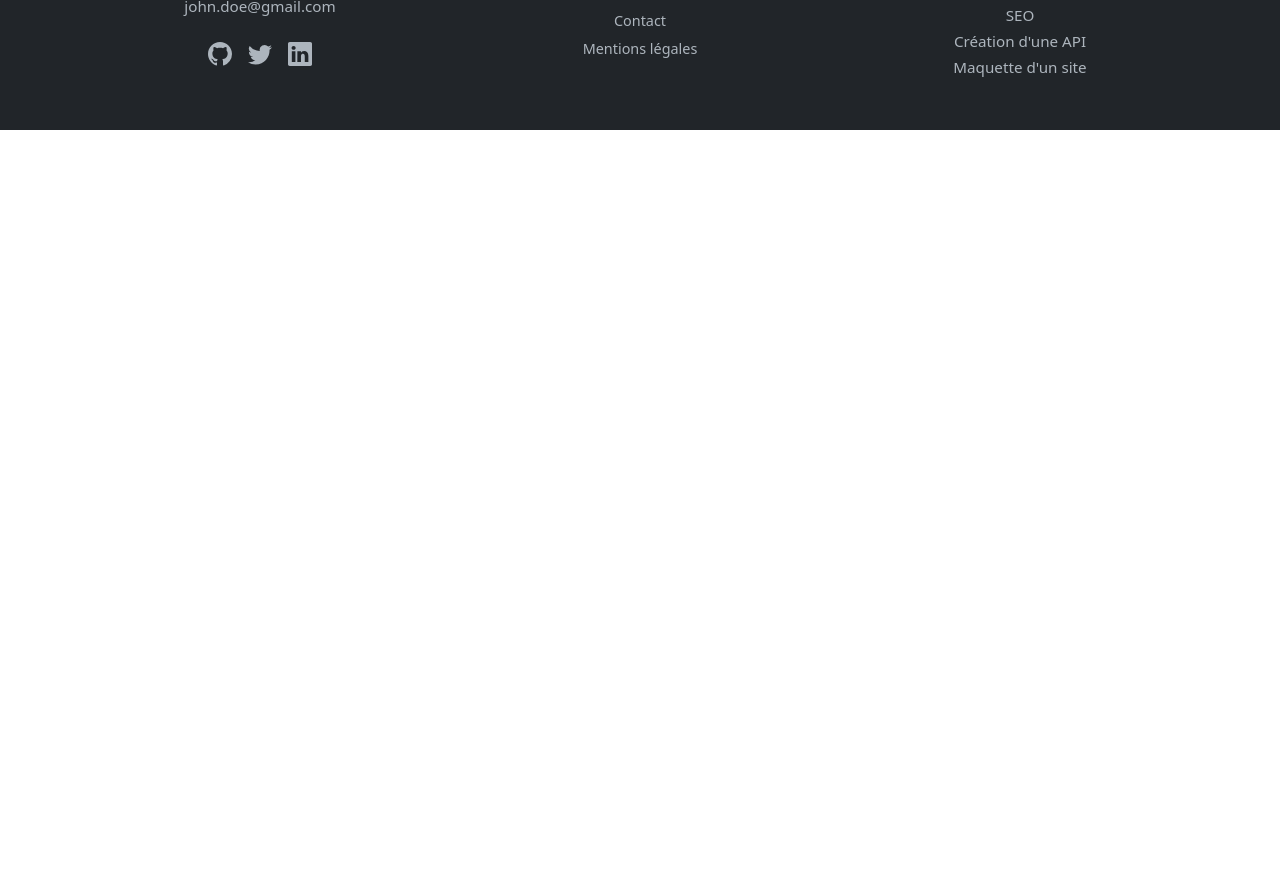
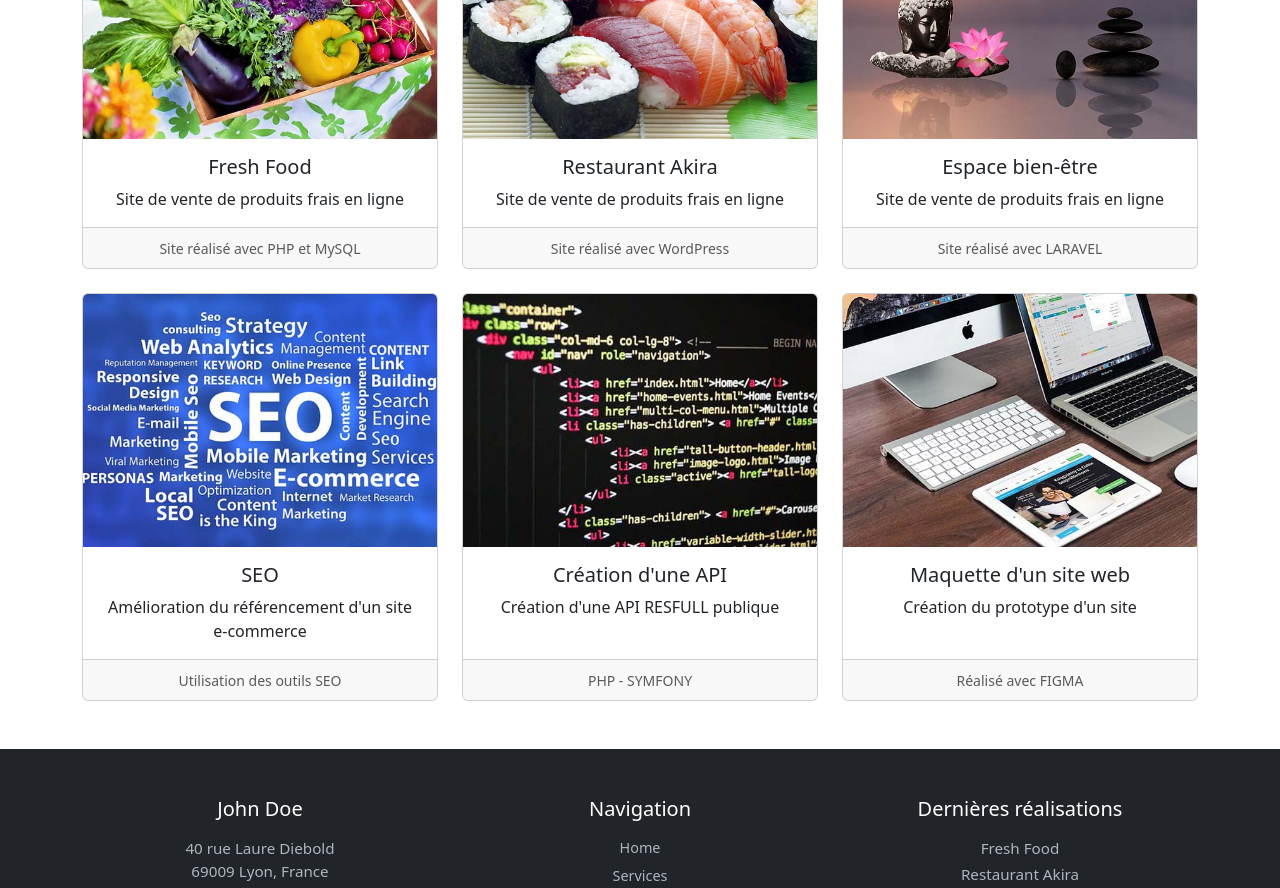
Before and after one commit to Khallas111/portfolioJonhDoe, a React (Create React App) app: page /achievements in a window 1280 px wide. Shown: the part 540-1428 px from the top of the page. Before the commit the page ends 800 px from the top, so only its background shows below. Built offline with nearby package versions, Linux system fonts and the light colour scheme.

Commit message:
Services
Créations des Cartes
Manque les boutons

```diff
--- /dev/null
+++ b/src/Components/CardsData.js
@@ -0,0 +1,47 @@
+import freshFood from "../assets/images/portfolio/fresh-food.jpg";
+import restaurantJaponais from "../assets/images/portfolio/restaurant-japonais.jpg";
+import espaceBienEtre from "../assets/images/portfolio/espace-bien-etre.jpg";
+import seo from "../assets/images/portfolio/seo.jpg";
+import coder from "../assets/images/portfolio/coder.jpg";
+import screens from "../assets/images/portfolio/screens.jpg";
+
+const cardsData = [
+  {
+    title: "Fresh Food",
+    text: "Site de vente de produits frais en ligne",
+    image: freshFood,
+    footer: "Site réalisé avec PHP et MySQL",
+  },
+  {
+    title: "Restaurant Akira",
+    text: "Site de vente de produits frais en ligne",
+    image: restaurantJaponais,
+    footer: "Site réalisé avec WordPress",
+  },
+  {
+    title: "Espace bien-être",
+    text: "Site de vente de produits frais en ligne",
+    image: espaceBienEtre,
+    footer: "Site réalisé avec LARAVEL",
+  },
+  {
+    title: "SEO",
+    text: "Amélioration du référencement d'un site e-commerce",
+    image: seo,
+    footer: "Utilisation des outils SEO",
+  },
+  {
+    title: "Création d'une API",
+    text: "Création d'une API RESFULL publique",
+    image: coder,
+    footer: "PHP - SYMFONY",
+  },
+  {
+    title: "Maquette d'un site web",
+    text: "Création du prototype d'un site",
+    image: screens,
+    footer: "Réalisé avec FIGMA",
+  },
+];
+
+export default cardsData;
--- /dev/null
+++ b/src/Components/tools/cards/CardsForPortfolio.js
@@ -0,0 +1,25 @@
+import { Row, Col, Card } from "react-bootstrap";
+
+const CardsForPortfolio = ({ cards, cols = 3 }) => {
+  const colSize = Math.floor(12 / cols);
+  return (
+    <Row className="g-4">
+      {cards.map((card, index) => (
+        <Col key={index} xs={12} md={colSize}>
+          <Card className="h-100">
+            <Card.Img variant="top" src={card.image} />
+            <Card.Body className="d-flex flex-column">
+              <Card.Title>{card.title}</Card.Title>
+              <Card.Text className="flex-grow-1">{card.text}</Card.Text>
+            </Card.Body>
+            <Card.Footer>
+              <small className="text-muted">{card.footer}</small>
+            </Card.Footer>
+          </Card>
+        </Col>
+      ))}
+    </Row>
+  );
+};
+
+export default CardsForPortfolio;
--- a/src/Pages/Achievements.js
+++ b/src/Pages/Achievements.js
@@ -4,14 +4,29 @@ import Footer from "../Components/Footer";
 import banner from "../assets/images/banner.jpg";
 import { Container, Row, Col } from "react-bootstrap";
 import Image from "react-bootstrap/Image";
+import CardsForPortfolio from "../Components/tools/cards/CardsForPortfolio";
+import CardsData from "../Components/CardsData";
+
 const Achievements = () => {
   return (
     <div>
       <Header />
       {/* Image Bannière */}
       <Image src={banner} fluid alt="Bannière services" className="mb-4" />
-      <Container className="services mb-5"></Container>
-      <h1>Portfolio</h1>
+
+      <Container className="portfolio mb-5">
+        {/* Titre */}
+        <Row className="text-center mb-5">
+          <Col className="service-title">
+            <h1>Portfolio</h1>
+            <p>Voici quelques-unes de mes réalisations.</p>
+          </Col>
+        </Row>
+      </Container>
+      {/* Réalisations */}
+      <Container className="text-center mb-5">
+        <CardsForPortfolio cards={CardsData} />
+      </Container>
       <Footer />
     </div>
   );
--- a/src/styles/Global.scss
+++ b/src/styles/Global.scss
@@ -9,6 +9,7 @@ body {
   font-weight: 600;
 }
 .section-title {font-weight: 600;}
+.card-title {font-weight: 600;}
 
 strong {
   font-weight: 600;
```
